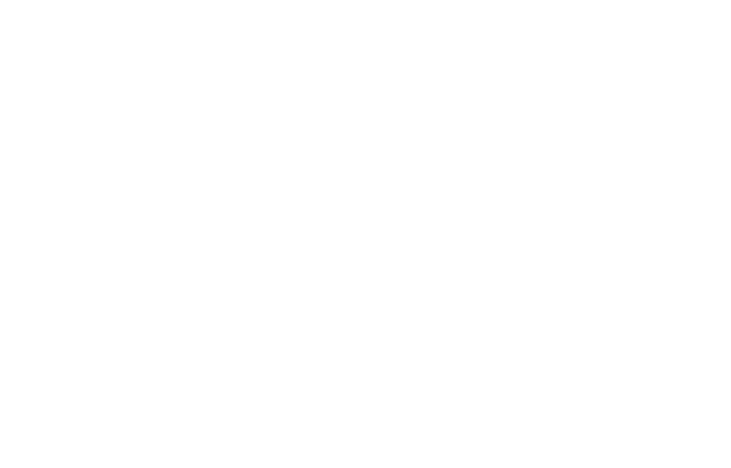
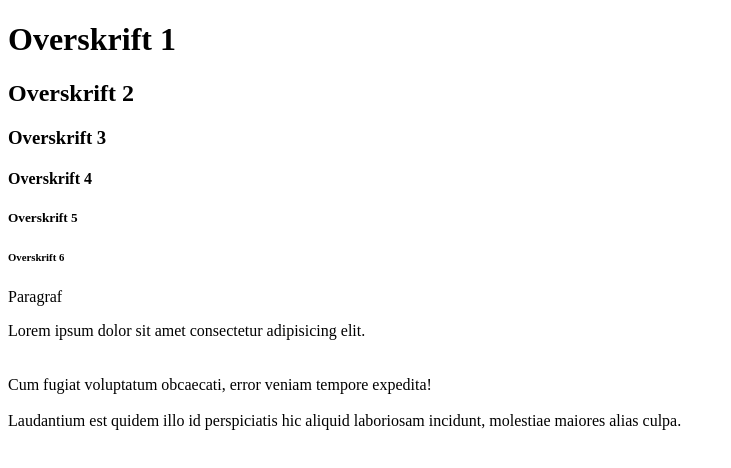
Before and after one commit to julieisobelle/fontenehusetG17_undervisning1, a website: page index.html in a window 1280 px wide. Shown: the whole page, without its empty margins (0-731 px from the left). Drawn offline with Linux system fonts and the light colour scheme.

Commit message:
Added placeholder text

```diff
--- a/index.html
+++ b/index.html
@@ -7,5 +7,16 @@
     <link rel="stylesheet" href="styles.css" />
     <script type="module" src="script.js"></script>
   </head>
-  <body></body>
+  <body>
+    <h1>Overskrift 1</h1>
+    <h2>Overskrift 2</h2>
+    <h3>Overskrift 3</h3>
+    <h4>Overskrift 4</h4>
+    <h5>Overskrift 5</h5>
+    <h6>Overskrift 6</h6>
+    <p>Paragraf</p>
+    <p>Lorem ipsum dolor sit amet consectetur adipisicing elit. <br> <br> <br>
+      Cum fugiat voluptatum obcaecati, error veniam tempore expedita! <br> <br>
+      Laudantium est quidem illo id perspiciatis hic aliquid laboriosam incidunt, molestiae maiores alias culpa.</p>
+  </body>
 </html>
```
